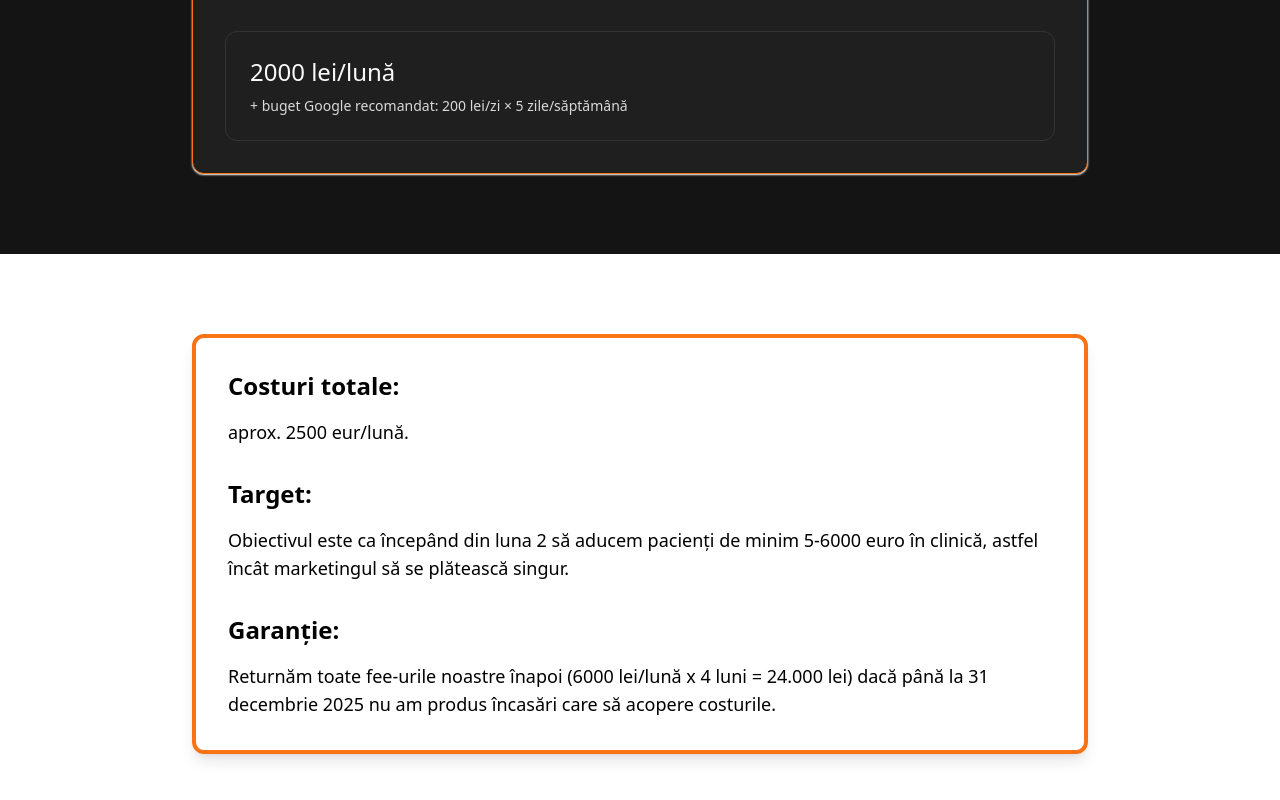
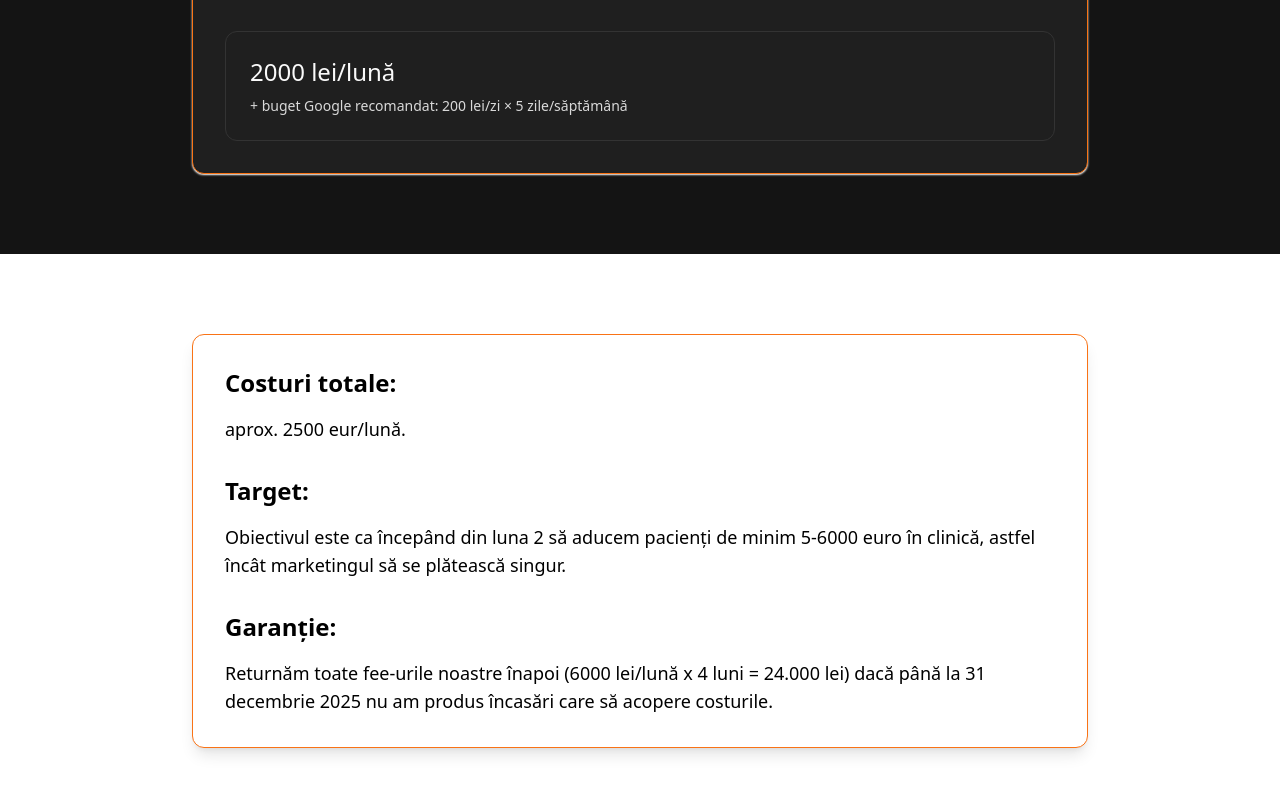
Before and after one commit to rzv1310/rentea, a React (Vite) app: page / in a window 1280 px wide. Shown: the part 2334-3134 px from the top of the page. Built offline with nearby package versions, Linux system fonts and the light colour scheme.

Commit message:
Adjust border of last box
Set the border of the last box to 1px.

```diff
--- a/src/pages/Index.tsx
+++ b/src/pages/Index.tsx
@@ -120,7 +120,7 @@ const Index = () => {
       {/* Summary Section - Orange Border */}
       <section className="py-20 px-6 bg-background">
         <div className="max-w-4xl mx-auto">
-          <div className="bg-white border-4 border-orange-500 rounded-lg p-8 shadow-lg">
+          <div className="bg-white border border-orange-500 rounded-lg p-8 shadow-lg">
             <div className="space-y-8">
               <div>
                 <h3 className="text-2xl font-semibold text-black mb-4">Costuri totale:</h3>
```
